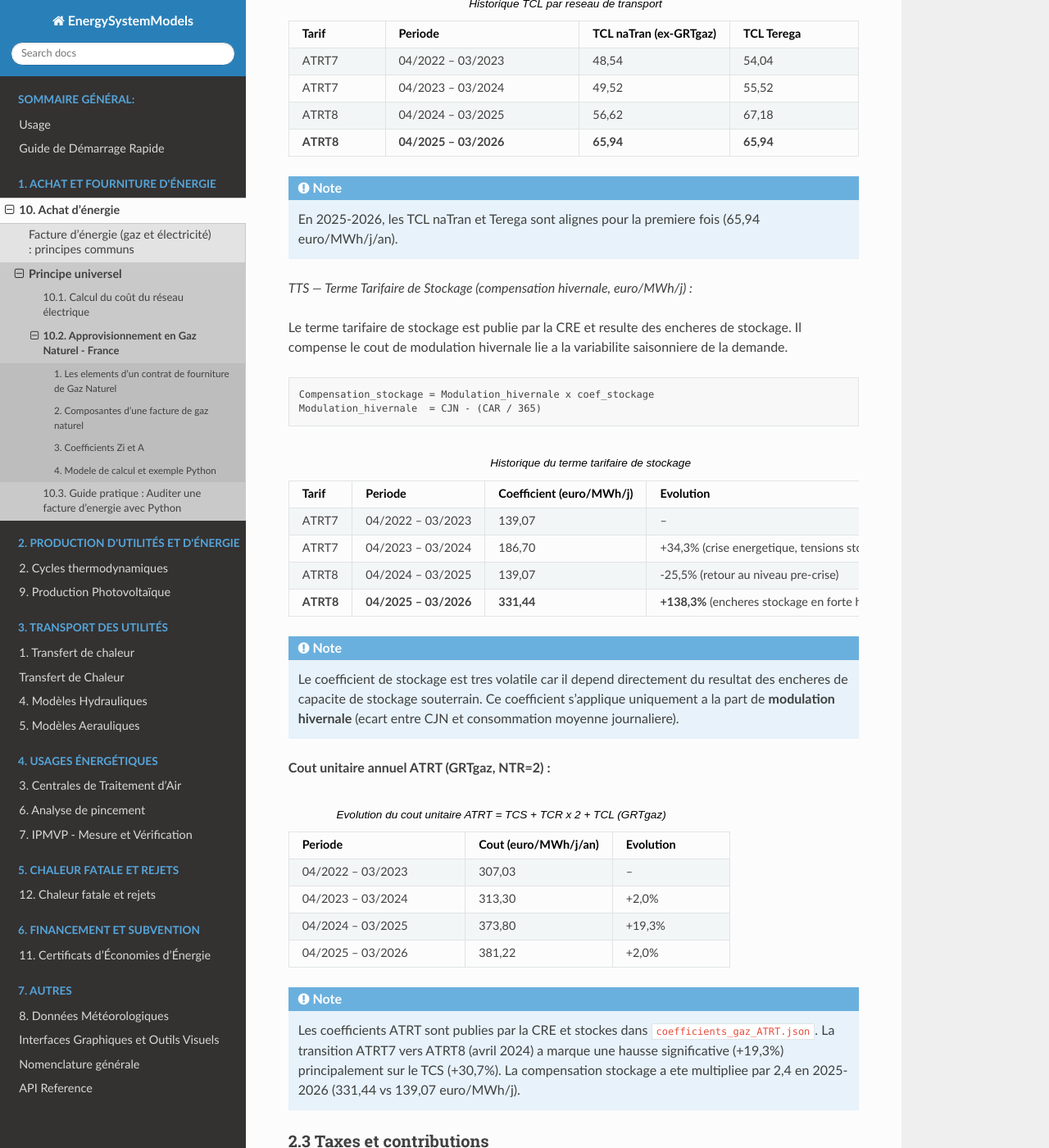
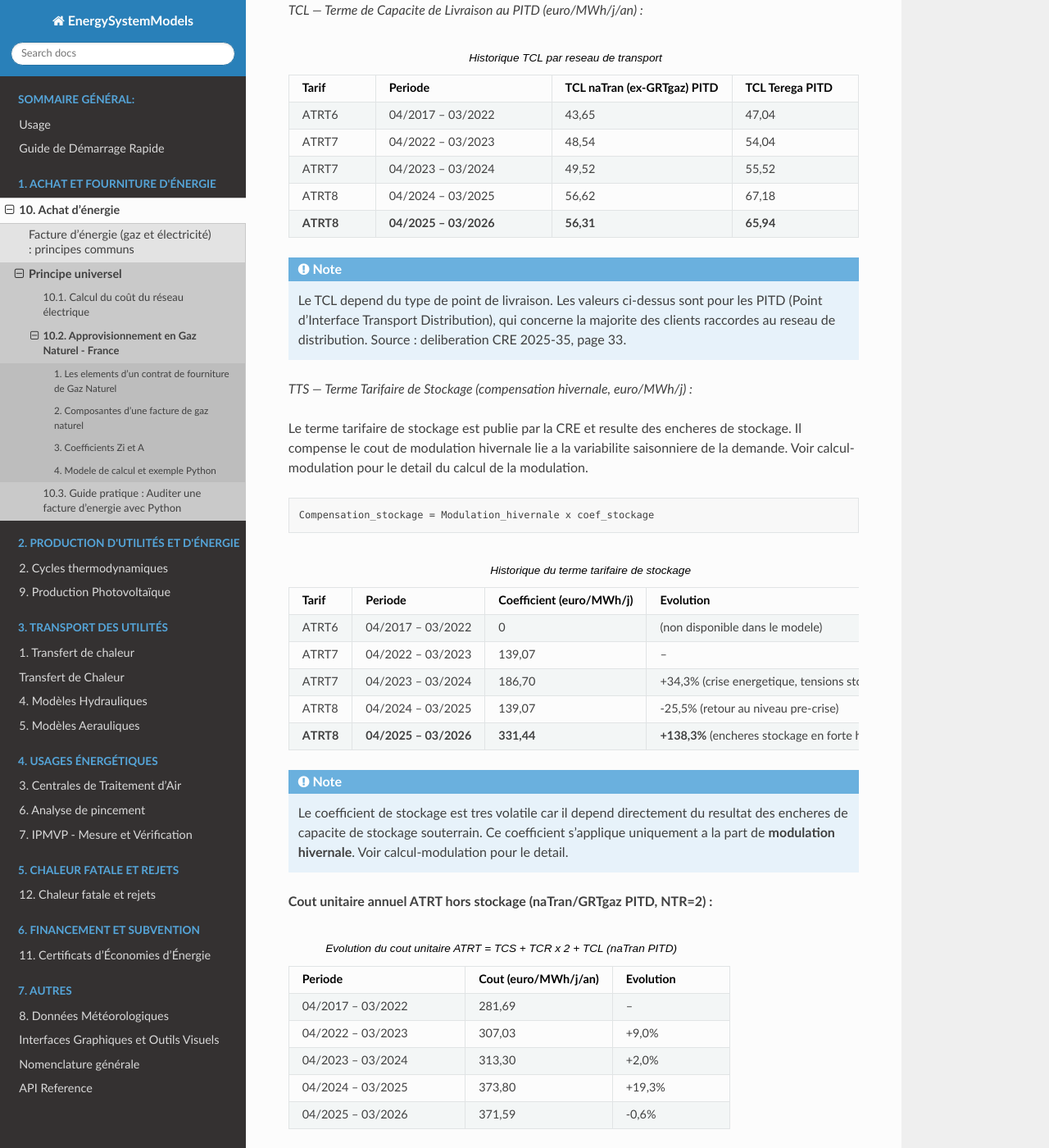
Before and after one commit to ZoheirHADID/EnergySystemModels-fr, a Sphinx documentation site: the page built from docs/source/010-achat-energie/contrat_gaz.rst, in a window 1280 px wide and 1400 px high, scrolled down 8406 px. Shown: the whole window at 82% size. Built offline with Sphinx 7.4.7 and the Read the Docs theme 3.1.0, drawn with Linux system fonts in a browser that asks for light colours; pages that are not in the unit, such as notebooks, are missing from menus; some of the changed text lies outside the part shown.

Commit message:
docs(gaz): sync all coefficient tables with JSON + fix TCL GRTgaz + add ATRT6
- TCS: add ATRT6 period (89.44), now covers 2017-2026
- TCR: add ATRT6 period (74.30/71.84)
- TCL: fix GRTgaz 2025-2026 from 65.94 to 56.31 (PITD), add ATRT6 (43.65/47.04)
- TTS: add ATRT6 placeholder (0), reference calcul-modulation section
- Coefficient A: add ATRT6 (1.0) and ATRT7 2022-2023 (N/A)
- Cost summary: recalculate with correct TCL (371.59 instead of 381.22)
- Remove obsolete modulation formula from stockage section

Co-Authored-By: Claude Opus 4.6 (1M context) <noreply@anthropic.com>

```diff
--- a/docs/source/010-achat-energie/contrat_gaz.rst
+++ b/docs/source/010-achat-energie/contrat_gaz.rst
@@ -515,10 +515,14 @@ Avec :
      - Periode
      - TCS (euro/MWh/j/an)
      - Evolution
+   * - ATRT6
+     - 04/2017 -- 03/2022
+     - 89,44
+     - --
    * - ATRT7
      - 04/2022 -- 03/2023
      - 93,25
-     - --
+     - +4,3%
    * - ATRT7
      - 04/2023 -- 03/2024
      - 95,20
@@ -542,6 +546,10 @@ Avec :
      - Periode
      - TCR naTran (ex-GRTgaz)
      - TCR Terega
+   * - ATRT6
+     - 04/2017 -- 03/2022
+     - 74,30
+     - 71,84
    * - ATRT7
      - 04/2022 -- 03/2023
      - 82,62
@@ -567,8 +575,12 @@ Avec :
 
    * - Tarif
      - Periode
-     - TCL naTran (ex-GRTgaz)
-     - TCL Terega
+     - TCL naTran (ex-GRTgaz) PITD
+     - TCL Terega PITD
+   * - ATRT6
+     - 04/2017 -- 03/2022
+     - 43,65
+     - 47,04
    * - ATRT7
      - 04/2022 -- 03/2023
      - 48,54
@@ -583,22 +595,24 @@ Avec :
      - 67,18
    * - **ATRT8**
      - **04/2025 -- 03/2026**
-     - **65,94**
+     - **56,31**
      - **65,94**
 
 .. note::
 
-   En 2025-2026, les TCL naTran et Terega sont alignes pour la premiere fois (65,94 euro/MWh/j/an).
+   Le TCL depend du type de point de livraison. Les valeurs ci-dessus sont pour les PITD
+   (Point d'Interface Transport Distribution), qui concerne la majorite des clients
+   raccordes au reseau de distribution. Source : deliberation CRE 2025-35, page 33.
 
 *TTS — Terme Tarifaire de Stockage (compensation hivernale, euro/MWh/j) :*
 
 Le terme tarifaire de stockage est publie par la CRE et resulte des encheres de stockage.
 Il compense le cout de modulation hivernale lie a la variabilite saisonniere de la demande.
+Voir :ref:`calcul-modulation` pour le detail du calcul de la modulation.
 
 .. code-block:: text
 
    Compensation_stockage = Modulation_hivernale x coef_stockage
-   Modulation_hivernale  = CJN - (CAR / 365)
 
 .. list-table:: Historique du terme tarifaire de stockage
    :header-rows: 1
@@ -608,6 +622,10 @@ Il compense le cout de modulation hivernale lie a la variabilite saisonniere de
      - Periode
      - Coefficient (euro/MWh/j)
      - Evolution
+   * - ATRT6
+     - 04/2017 -- 03/2022
+     - 0
+     - (non disponible dans le modele)
    * - ATRT7
      - 04/2022 -- 03/2023
      - 139,07
@@ -629,20 +647,23 @@ Il compense le cout de modulation hivernale lie a la variabilite saisonniere de
 
    Le coefficient de stockage est tres volatile car il depend directement du resultat
    des encheres de capacite de stockage souterrain. Ce coefficient s'applique uniquement
-   a la part de **modulation hivernale** (ecart entre CJN et consommation moyenne journaliere).
+   a la part de **modulation hivernale**. Voir :ref:`calcul-modulation` pour le detail.
 
-**Cout unitaire annuel ATRT (GRTgaz, NTR=2) :**
+**Cout unitaire annuel ATRT hors stockage (naTran/GRTgaz PITD, NTR=2) :**
 
-.. list-table:: Evolution du cout unitaire ATRT = TCS + TCR x 2 + TCL (GRTgaz)
+.. list-table:: Evolution du cout unitaire ATRT = TCS + TCR x 2 + TCL (naTran PITD)
    :header-rows: 1
    :widths: 30 25 20
 
    * - Periode
      - Cout (euro/MWh/j/an)
      - Evolution
+   * - 04/2017 -- 03/2022
+     - 281,69
+     - --
    * - 04/2022 -- 03/2023
      - 307,03
-     - --
+     - +9,0%
    * - 04/2023 -- 03/2024
      - 313,30
      - +2,0%
@@ -650,8 +671,8 @@ Il compense le cout de modulation hivernale lie a la variabilite saisonniere de
      - 373,80
      - +19,3%
    * - 04/2025 -- 03/2026
-     - 381,22
-     - +2,0%
+     - 371,59
+     - -0,6%
 
 .. note::
 
@@ -1023,17 +1044,25 @@ Plus le profil est eleve, plus Zi est grand, ce qui augmente la CJN et les couts
    * - Periode ATRT
      - A (naTran (ex-GRTgaz))
      - A (Terega)
-   * - 2023-04 au 2024-03
+   * - ATRT6 (2017-04 au 2022-03)
+     - 1.000
+     - 1.000
+   * - ATRT7 (2022-04 au 2023-03)
+     - *(non disponible)*
+     - *(non disponible)*
+   * - ATRT7 (2023-04 au 2024-03)
      - 1.073
      - 1.203
-   * - 2024-04 au 2025-03
+   * - ATRT8 (2024-04 au 2025-03)
      - 1.181
      - 1.305
-   * - 2025-04 au 2026-03
-     - 1.168
-     - 1.277
+   * - **ATRT8 (2025-04 au 2026-03)**
+     - **1.168**
+     - **1.277**
 
 Ces valeurs sont publiees par la CRE et stockees dans ``coefficients_gaz_ATRT.json``.
+Le coefficient A pour ATRT6 est fixe a 1.0 par defaut (valeurs exactes par GRD
+disponibles dans les deliberations annuelles ATRT6).
 
 ------------------------------------------------------------
 
```
